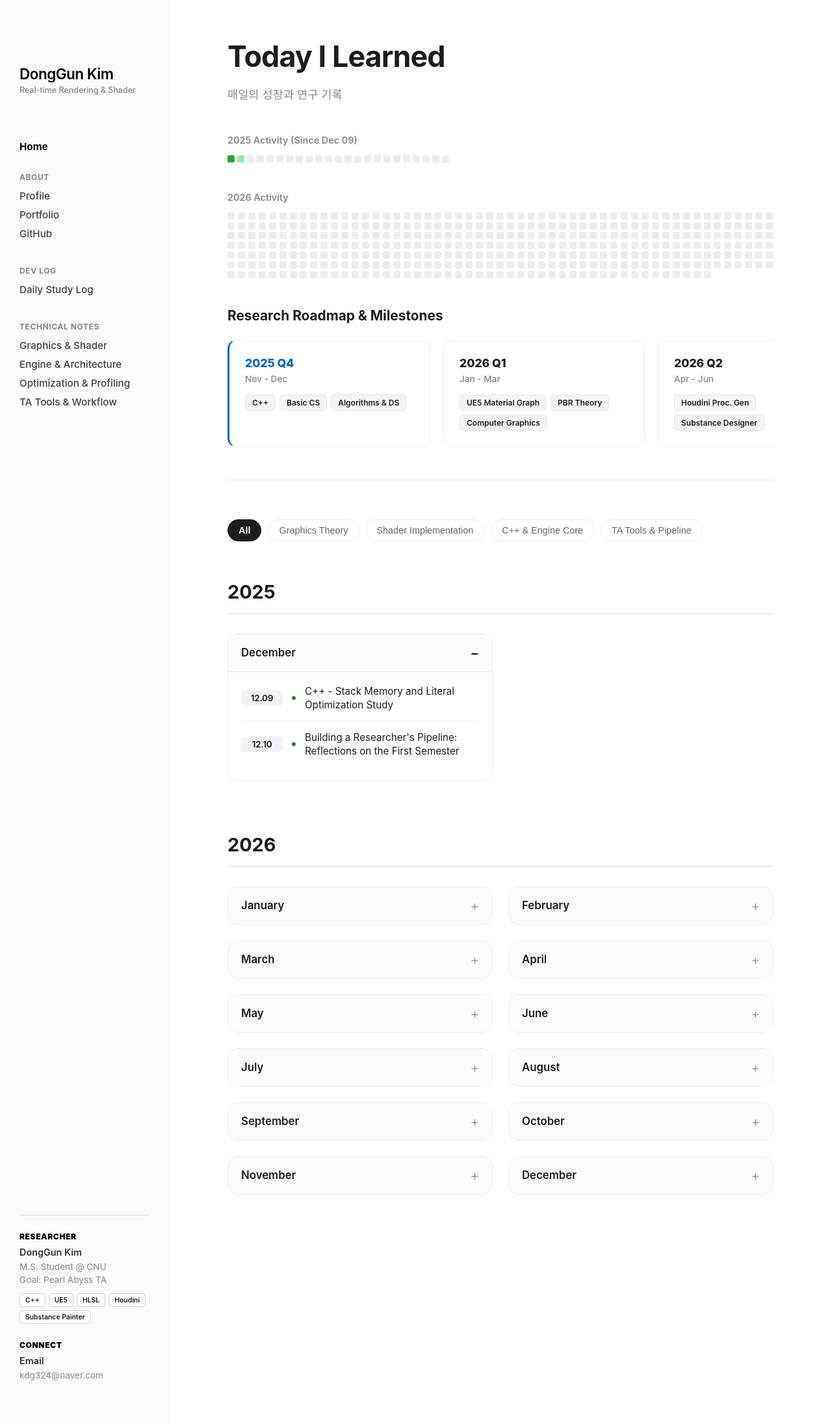
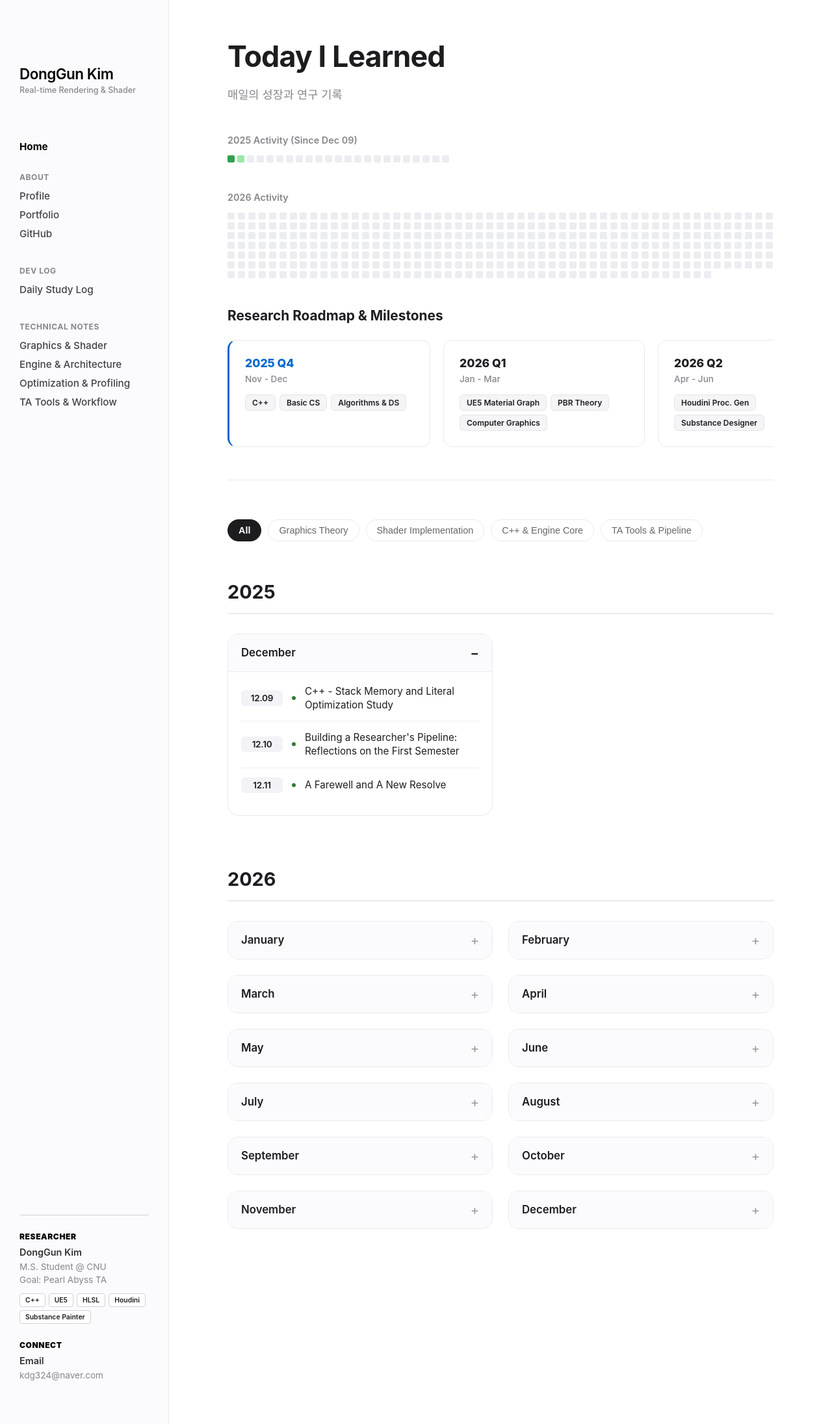
Before and after one commit to KimDongGun324/kimdonggun324.github.io, a Jekyll site: the page built from daily-study/index.md, in a window 1280 px wide. Shown: the whole page at 65% size. Built offline with Jekyll 4.4.1, drawn with Linux system fonts in a browser that asks for light colours; some web fonts are replaced.

Commit message:
TIL 2025_12_11 index

```diff
--- a/daily-study/index.md
+++ b/daily-study/index.md
@@ -236,6 +236,16 @@ Building a Researcher's Pipeline: Reflections on the First Semester
 </a>
 </li>
 
+<li data-tags="tools">
+<span class="date-badge">12.11</span>
+<span class="tag-dot" style="background:#2e7d32;"></span>
+<a href="https://github.com/KimDongGun324/kimdonggun324.github.io/blob/main/daily-study/posts/2025/12/11.md" class="study-link" target="_blank">
+A Farewell and A New Resolve
+</a>
+</li>
+
+
+
 </ul>
 </details>
   </div>
```
